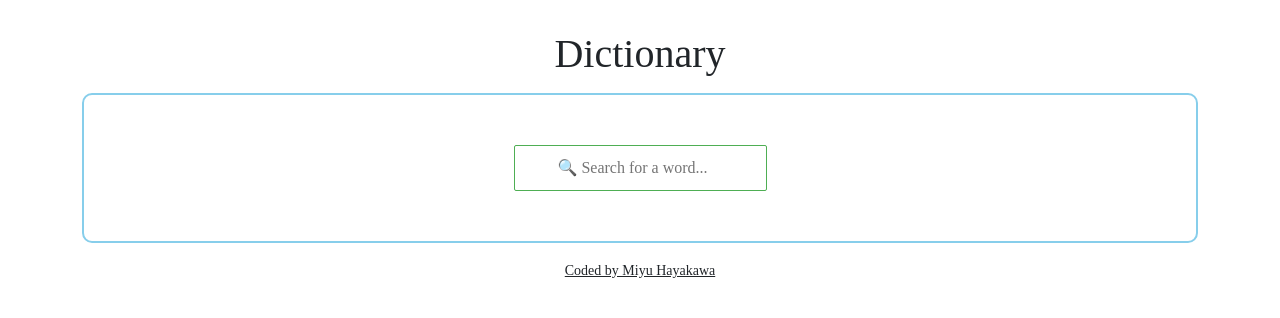
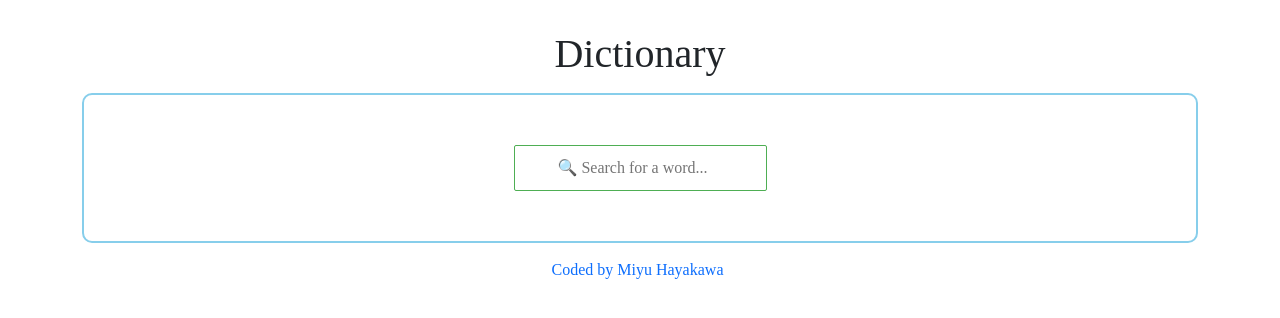
Before and after one commit to miyu-codes/dictionary-project, a React (Create React App) app: page / in a window 1280 px wide. Shown: the top 318 px of the page. Built offline with nearby package versions, Linux system fonts and the light colour scheme.

Commit message:
Added my code source

```diff
--- a/src/App.css
+++ b/src/App.css
@@ -8,5 +8,10 @@
 }
 footer {
   text-align: center;
-  text-decoration: underline;
 }
+
+.source {
+  text-decoration: none;
+  background-color: transparent;
+  border: none;
+}
--- a/src/App.js
+++ b/src/App.js
@@ -9,8 +9,16 @@
         <Dictionary />
       </main>
       <footer>
-        <small>Coded by Miyu Hayakawa</small>
+        <a
+          href="https://github.com/miyu-codes/dictionary-project"
+          target="_blank"
+          rel="noreferrer"
+          className="source"
+        >
+          Coded by Miyu Hayakawa
+        </a>
       </footer>
+      <br />
     </div>
   );
 }
```
